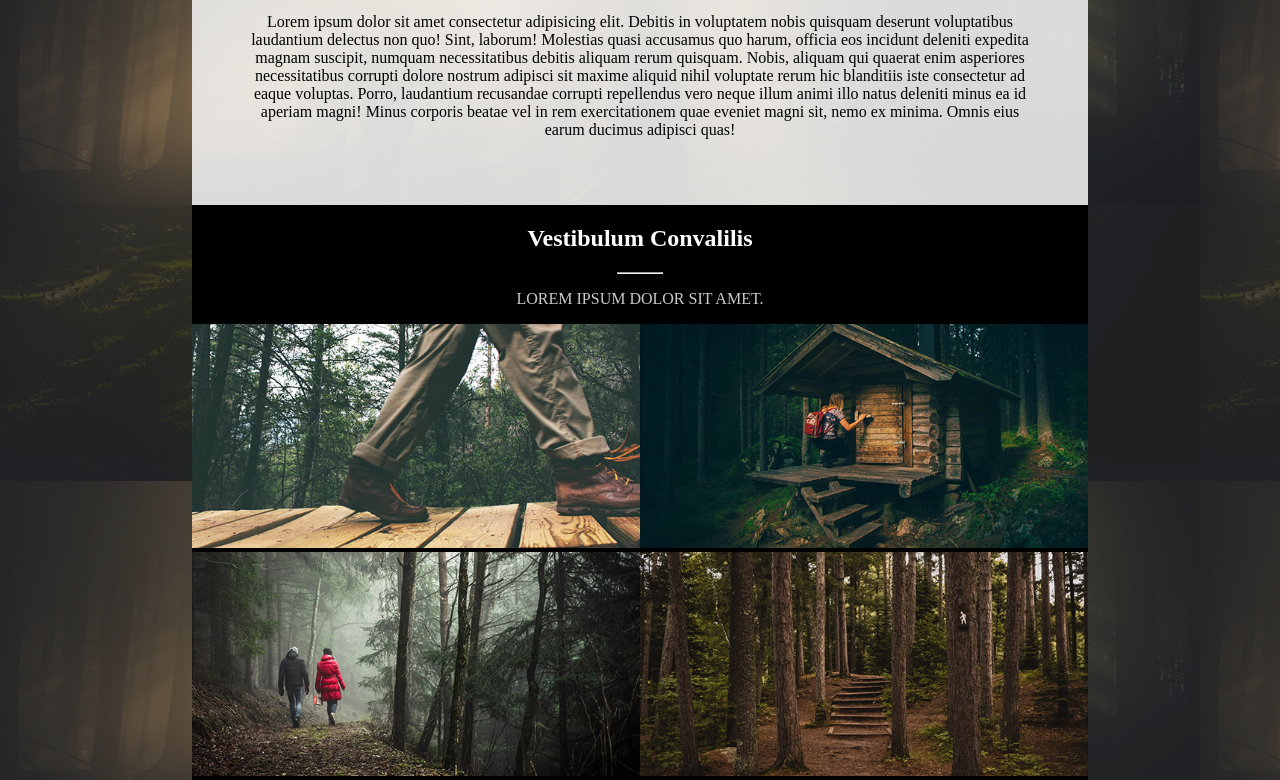
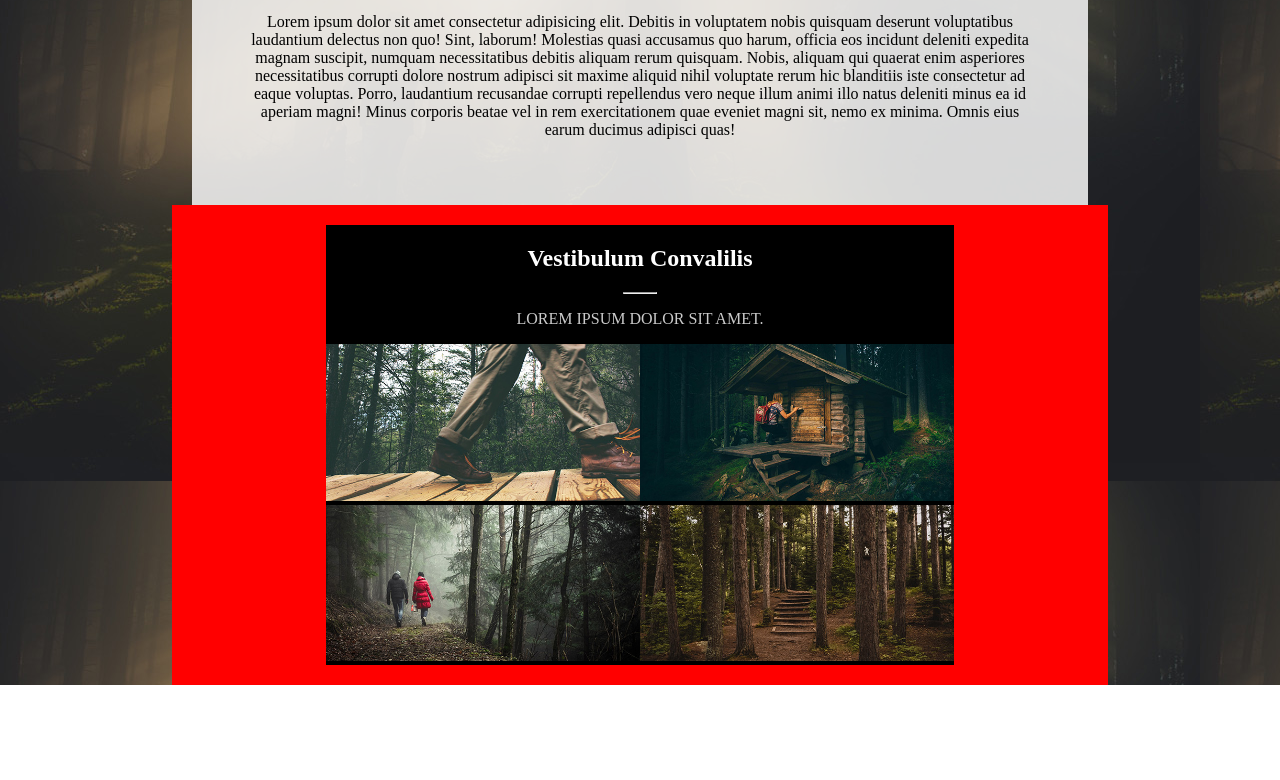
Before and after one commit to philippeK22/caminar-html-css, a plain HTML site: page index.html in a window 1280 px wide. Shown: the part 719-1499 px from the top of the page. After the commit the page ends 1404 px from the top, so only its background shows below. Drawn offline with Linux system fonts and the light colour scheme.

Commit message:
fin de ma deuxième Section dans mon fichier

```diff
--- a/public/css/style.css
+++ b/public/css/style.css
@@ -58,8 +58,11 @@ section:first-of-type div:last-of-type{
 section:nth-of-type(2){
     display: flex;
     flex-direction: column;
-    background-color: rgba(41, 39, 39, 0.288);
+    background-color:red;
     text-align: center;
+    padding: 20px ;
+    width: 70%;
+    margin: auto;
 }
 section:nth-of-type(2) div{
     background-color: black;
```
